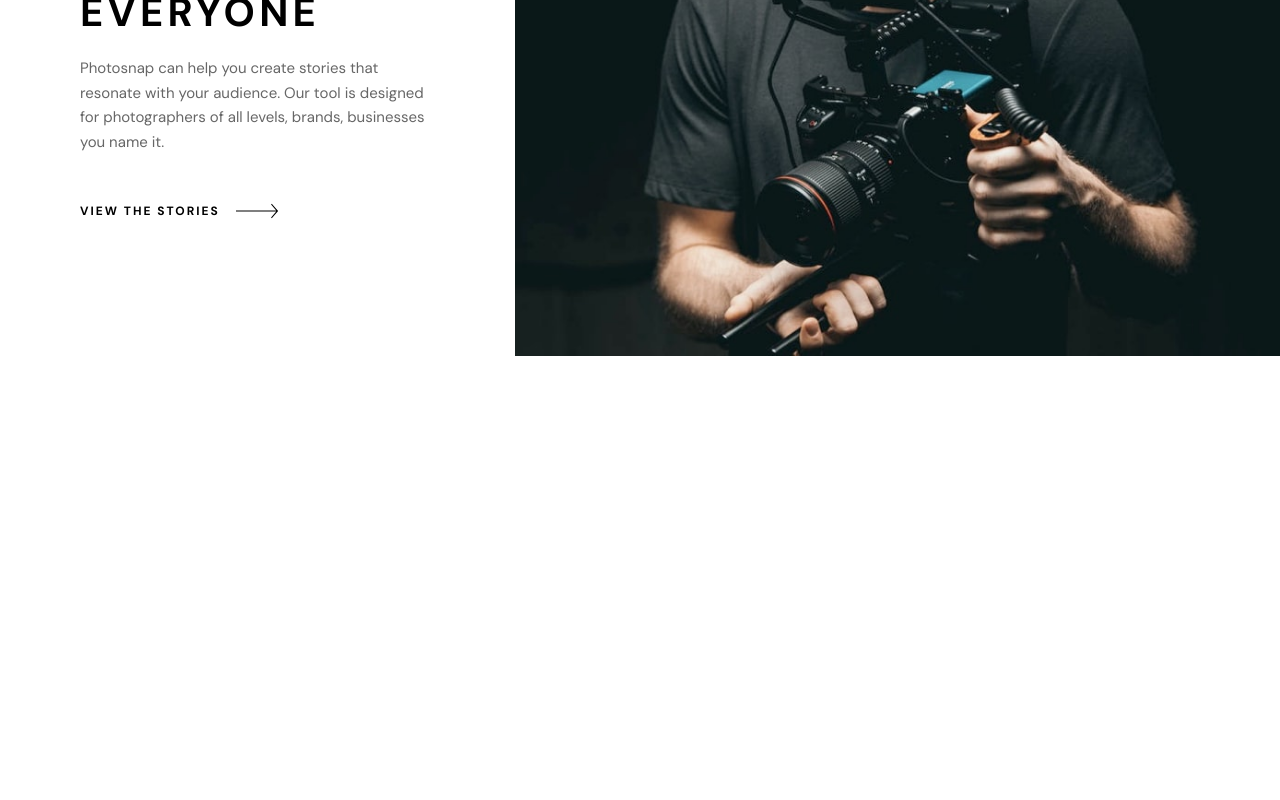
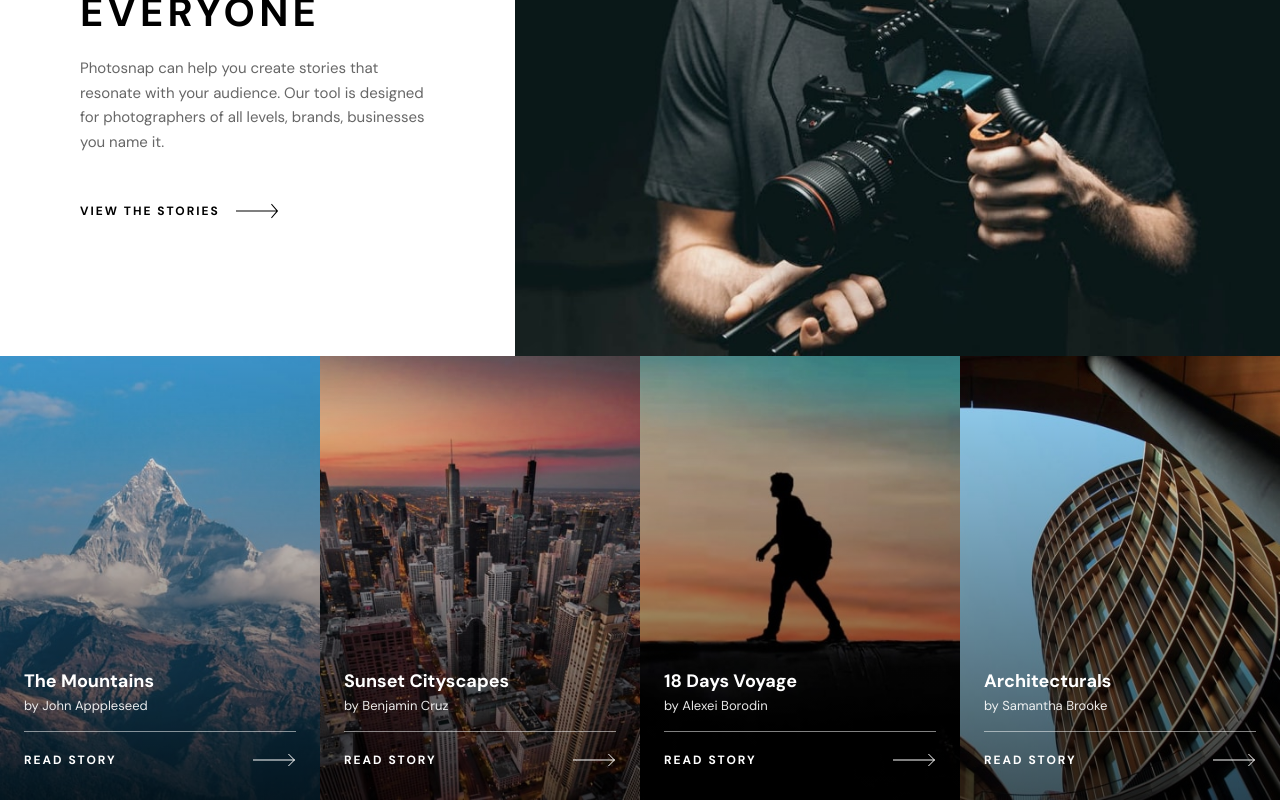
Before and after one commit to BenjaminBatres/Photosnap, a Next.js app: page / in a window 1280 px wide. Shown: the part 1437-2237 px from the top of the page. Before the commit the page ends 1793 px from the top, so only its background shows below. Built offline with nearby package versions, Linux system fonts and the light colour scheme.

Commit message:
feat: implemented story section

```diff
--- /dev/null
+++ b/app/components/sections/StoriesSection.tsx
@@ -0,0 +1,72 @@
+import Image from "next/image";
+import MountainsDesktop from "../../assets/stories/desktop/mountains.jpg";
+import CityScapeDesktop from "../../assets/stories/desktop/cityscapes.jpg";
+import VoyageDesktop from "../../assets/stories/desktop/18-days-voyage.jpg";
+import ArchitecturalsDesktop from "../../assets/stories/desktop/architecturals.jpg";
+import MountainsMobile from "../../assets/stories/mobile/mountains.jpg";
+import CityScapeMobile from "../../assets/stories/mobile/cityscapes.jpg";
+import VoyageMobile from "../../assets/stories/mobile/18-days-voyage.jpg";
+import ArchitecturalsMobile from "../../assets/stories/mobile/architecturals.jpg";
+
+import Arrow from "../../assets/shared/desktop/arrow.svg";
+export default function StoriesSection() {
+  const stories = [
+    {
+      imageMobile: MountainsMobile,
+      imageDesktop: MountainsDesktop,
+      title: "The Mountains",
+      author: "John Apppleseed",
+    },
+    {
+      imageMobile: CityScapeMobile,
+      imageDesktop: CityScapeDesktop,
+      title: "Sunset Cityscapes",
+      author: "Benjamin Cruz",
+    },
+    {
+      imageMobile: VoyageMobile,
+      imageDesktop: VoyageDesktop,
+      title: "18 Days Voyage",
+      author: "Alexei Borodin",
+    },
+    {
+      imageMobile: ArchitecturalsMobile,
+      imageDesktop: ArchitecturalsDesktop,
+      title: "Architecturals",
+      author: "Samantha Brooke",
+    },
+  ];
+  return (
+    <section>
+      <div className="max-w-360 mx-auto grid sm:grid-cols-2 lg:grid-cols-4">
+        {stories.map((story, id) => (
+          <div key={id} className="relative">
+            <Image
+              src={story.imageDesktop}
+              loading="eager"
+              alt=""
+              className="h-93.75 sm:h-auto w-full object-cover"
+            />
+            <div className="absolute bg-Gradient-1 inset-0" />
+            <div className="absolute bottom-8 px-6 w-full space-y-5">
+              <div className="border-b border-white/50 w-full space-y-1 pb-4">
+                <h2 className="text-white text-lg leading-[140%] font-bold">
+                  {story.title}
+                </h2>
+                <p className="text-white/90 text-[13px] leading-[130%]">
+                  by {story.author}
+                </p>
+              </div>
+              <div className="flex justify-between items-center">
+                <p className="text-white text-xs leading-[135%] font-bold uppercase tracking-[2px]">
+                  Read story
+                </p>
+                <Image src={Arrow} alt="arrow" className="invert-100" />
+              </div>
+            </div>
+          </div>
+        ))}
+      </div>
+    </section>
+  );
+}
--- a/app/page.tsx
+++ b/app/page.tsx
@@ -1,36 +1,46 @@
 import HeroSection from "./components/sections/HeroSection";
-import DesignedDesktop from "./assets/home/desktop/designed-for-everyone.jpg"
-import DesignedTablet from "./assets/home/tablet/designed-for-everyone.jpg"
-import DesignedMobile from "./assets/home/mobile/designed-for-everyone.jpg"
-import BeautifulDesktop from "./assets/home/desktop/beautiful-stories.jpg"
-import BeautifulTablet from "./assets/home/tablet/beautiful-stories.jpg"
-import BeautifulMobile from "./assets/home/mobile/beautiful-stories.jpg"
+import DesignedDesktop from "./assets/home/desktop/designed-for-everyone.jpg";
+import DesignedTablet from "./assets/home/tablet/designed-for-everyone.jpg";
+import DesignedMobile from "./assets/home/mobile/designed-for-everyone.jpg";
+import BeautifulDesktop from "./assets/home/desktop/beautiful-stories.jpg";
+import BeautifulTablet from "./assets/home/tablet/beautiful-stories.jpg";
+import BeautifulMobile from "./assets/home/mobile/beautiful-stories.jpg";
 import SplitFeatureSection from "./components/sections/SplitFeatureSection";
+import StoriesSection from "./components/sections/StoriesSection";
 export default function Home() {
   const features = [
     {
-      title: 'Beautiful stories every time',
-      desc: 'We provide design templates to ensure your stories look terrific. Easily add photos, text, embed maps and media from other networks. Then share your story with everyone.',
+      title: "Beautiful stories every time",
+      desc: "We provide design templates to ensure your stories look terrific. Easily add photos, text, embed maps and media from other networks. Then share your story with everyone.",
       imageDesktop: BeautifulDesktop,
       imageTablet: BeautifulTablet,
       imageMobile: BeautifulMobile,
-      positionLeft: true
+      positionLeft: true,
     },
     {
-      title: 'Designed for everyone',
-      desc: 'Photosnap can help you create stories that resonate with your audience.  Our tool is designed for photographers of all levels, brands, businesses you name it.',
+      title: "Designed for everyone",
+      desc: "Photosnap can help you create stories that resonate with your audience.  Our tool is designed for photographers of all levels, brands, businesses you name it.",
       imageDesktop: DesignedDesktop,
       imageTablet: DesignedTablet,
       imageMobile: DesignedMobile,
-      positionLeft: false
+      positionLeft: false,
     },
-  ]
+  ];
   return (
     <>
-    <HeroSection />
-    {features.map((feat, id) => (
-      <SplitFeatureSection key={id} title={feat.title} desc={feat.desc} imageMobile={feat.imageMobile} imageDesktop={feat.imageDesktop} imageTablet={feat.imageTablet} positionLeft={feat.positionLeft}/>
-    ))}
+      <HeroSection />
+      {features.map((feat, id) => (
+        <SplitFeatureSection
+          key={id}
+          title={feat.title}
+          desc={feat.desc}
+          imageMobile={feat.imageMobile}
+          imageDesktop={feat.imageDesktop}
+          imageTablet={feat.imageTablet}
+          positionLeft={feat.positionLeft}
+        />
+      ))}
+      <StoriesSection />
     </>
   );
 }
```
